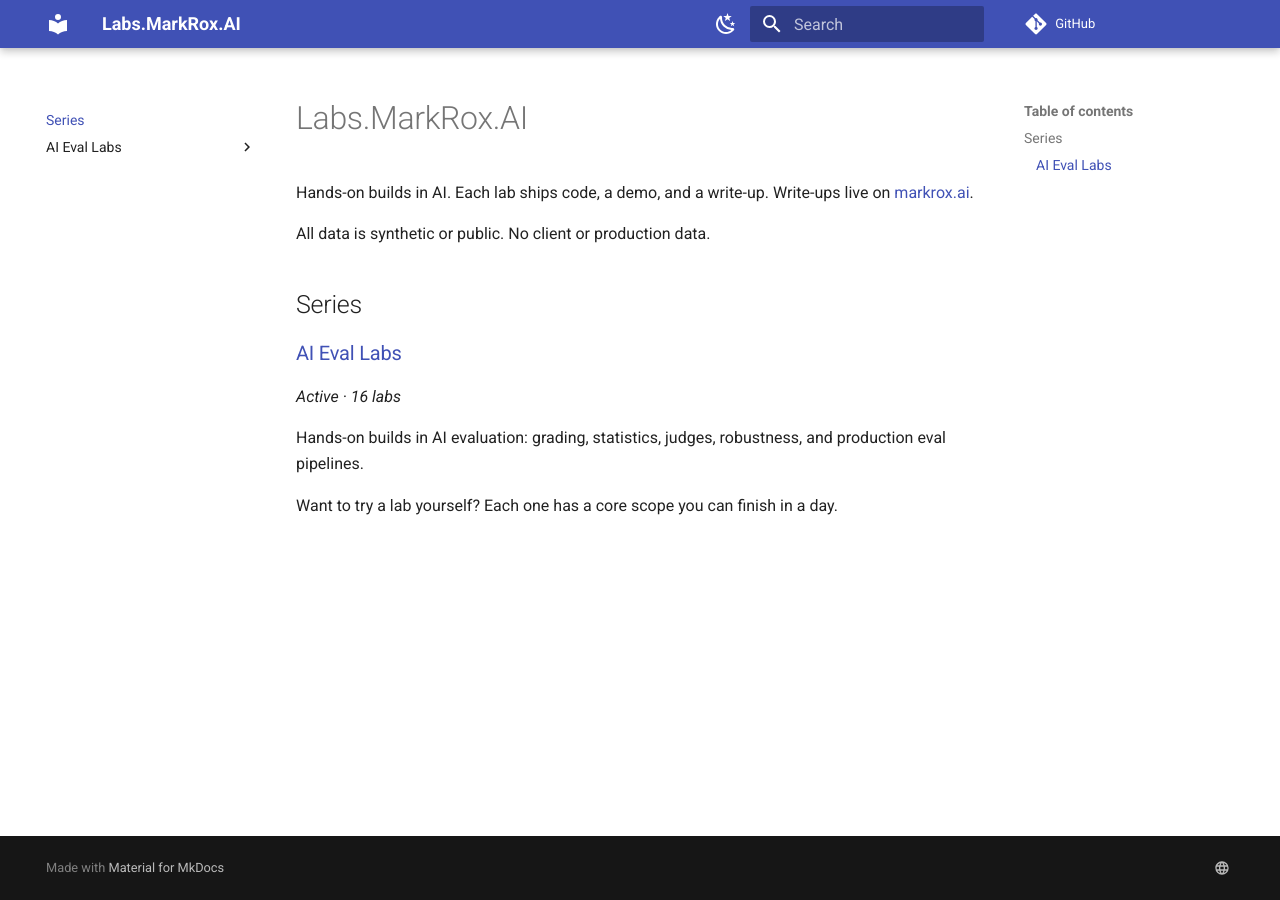
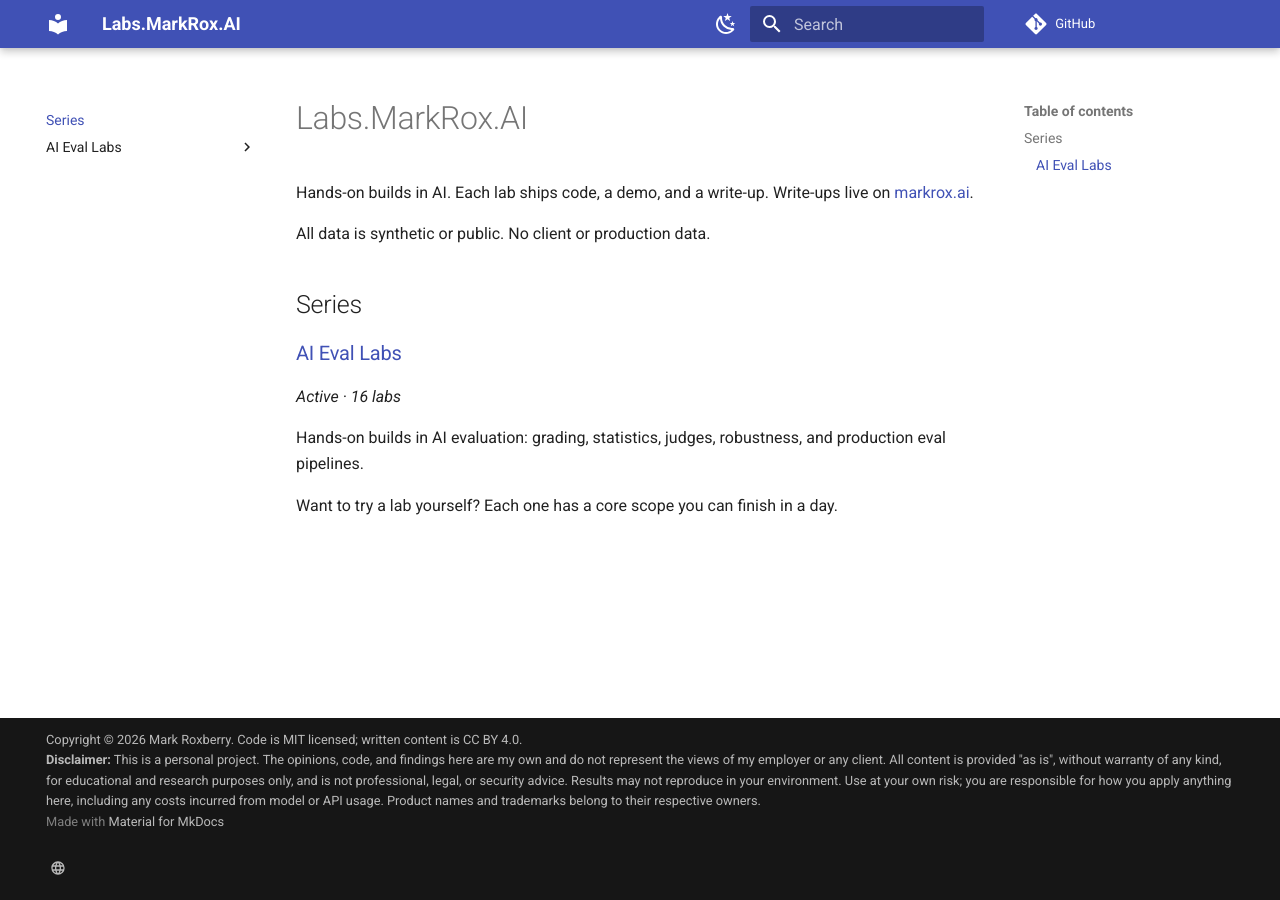
Before and after one commit to markroxai/labs.markrox.ai, an MkDocs documentation site: the page built from docs/index.md, in a window 1280 px wide. Built offline with MkDocs 1.6.1 and Material for MkDocs 9.7.7, drawn with Linux system fonts in a browser that asks for light colours; comment, search, counter and statistics services are not loaded.

Commit message:
site: footer disclaimer
Co-Authored-By: Claude Opus 5.5 <noreply@anthropic.com>

```diff
--- a/mkdocs.yml
+++ b/mkdocs.yml
@@ -13,6 +13,15 @@ theme:
       toggle: {icon: material/weather-sunny, name: Light mode}
   features: [navigation.instant, navigation.top, navigation.indexes]
 extra_css: [stylesheets/extra.css]
+copyright: >-
+  Copyright &copy; 2026 Mark Roxberry. Code is MIT licensed; written content is CC BY 4.0.<br>
+  <strong>Disclaimer:</strong> This is a personal project. The opinions, code, and findings
+  here are my own and do not represent the views of my employer or any client.
+  All content is provided "as is", without warranty of any kind, for educational and
+  research purposes only, and is not professional, legal, or security advice.
+  Results may not reproduce in your environment. Use at your own risk; you are responsible
+  for how you apply anything here, including any costs incurred from model or API usage.
+  Product names and trademarks belong to their respective owners.
 extra:
   social:
     - icon: material/web
```
